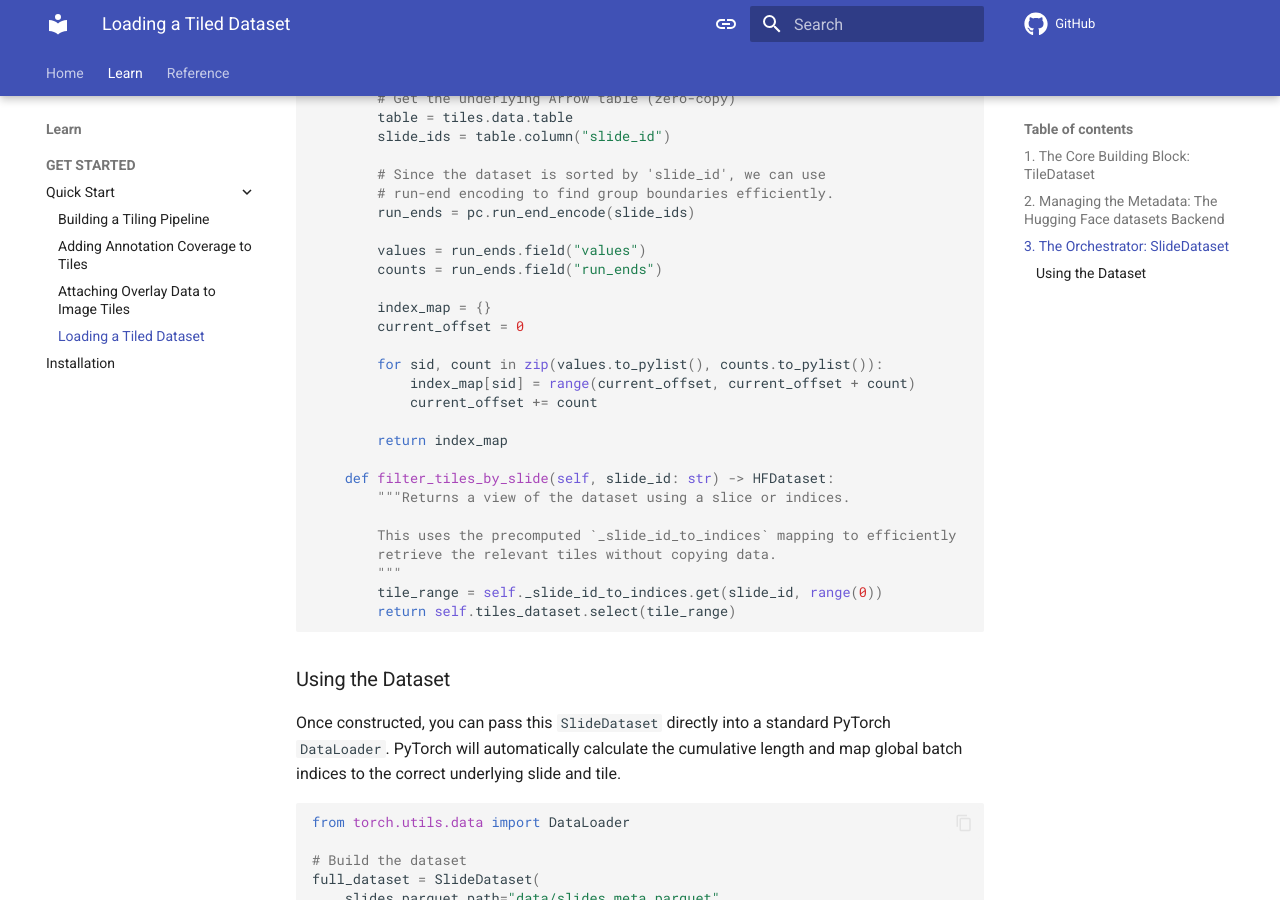
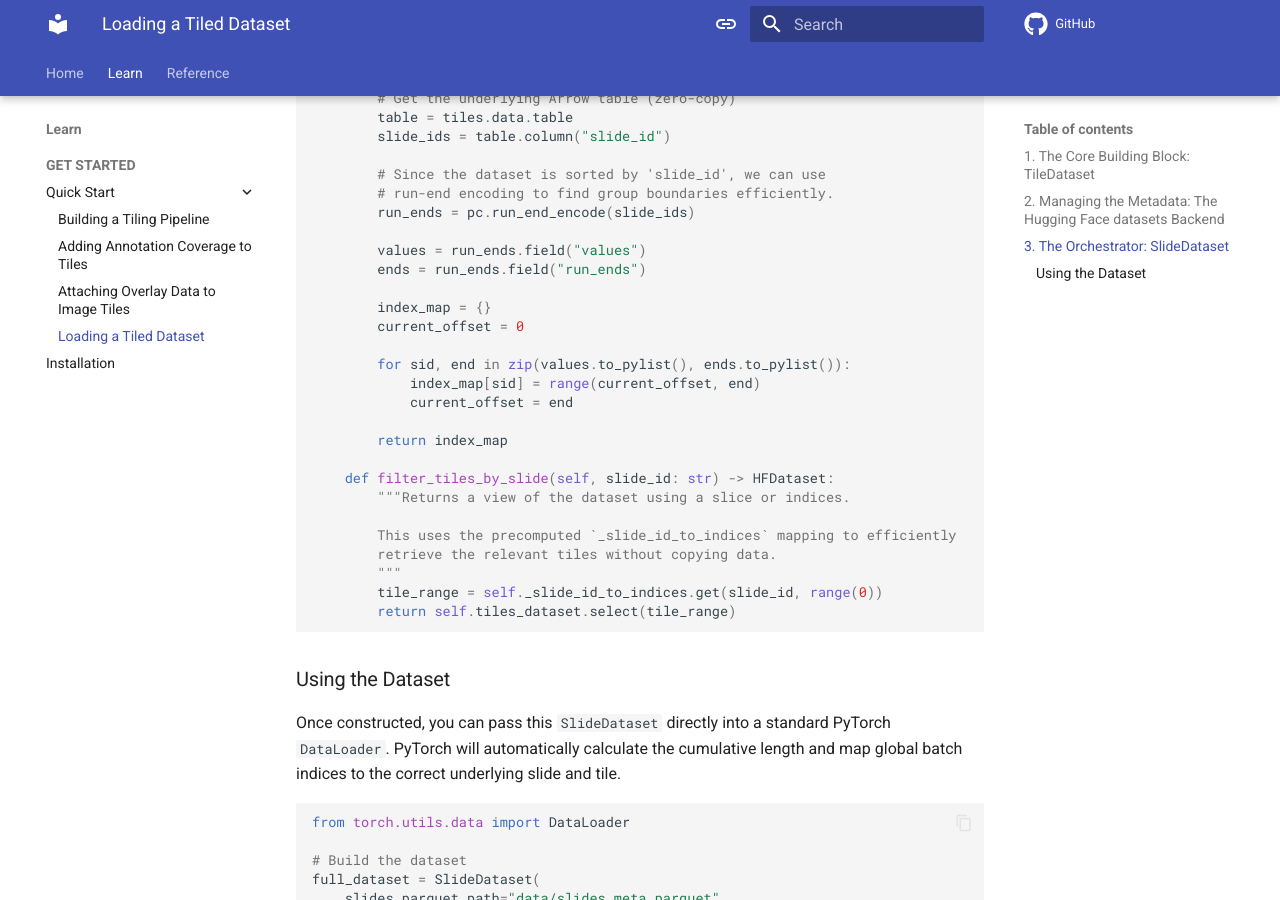
Before and after one commit to RationAI/ratiopath, an MkDocs documentation site: the page built from docs/learn/get-started/quick-start/tiled-dataset.md, in a window 1280 px wide and 900 px high, scrolled down 3618 px. Built offline with MkDocs 1.6.1 and Material for MkDocs 9.7.7, drawn with Linux system fonts in a browser that asks for light colours; comment, search, counter and statistics services are not loaded; the version menu is left out.

Commit message:
Update docs/learn/get-started/quick-start/tiled-dataset.md

```diff
--- a/docs/learn/get-started/quick-start/tiled-dataset.md
+++ b/docs/learn/get-started/quick-start/tiled-dataset.md
@@ -147,14 +147,14 @@ class SlideDataset(ConcatDataset[TileDataset]):
         run_ends = pc.run_end_encode(slide_ids)
 
         values = run_ends.field("values")
-        counts = run_ends.field("run_ends")
+        ends = run_ends.field("run_ends")
 
         index_map = {}
         current_offset = 0
 
-        for sid, count in zip(values.to_pylist(), counts.to_pylist()):
-            index_map[sid] = range(current_offset, current_offset + count)
-            current_offset += count
+        for sid, end in zip(values.to_pylist(), ends.to_pylist()):
+            index_map[sid] = range(current_offset, end)
+            current_offset = end
 
         return index_map
 
```
